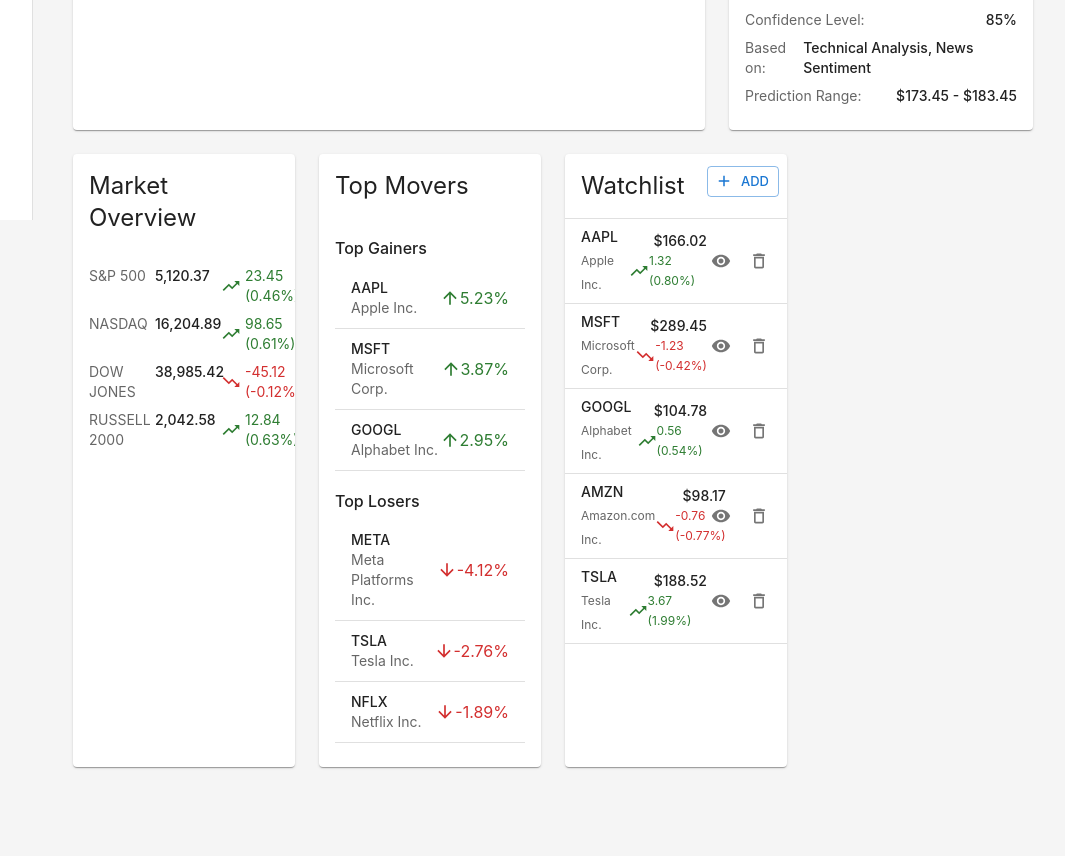
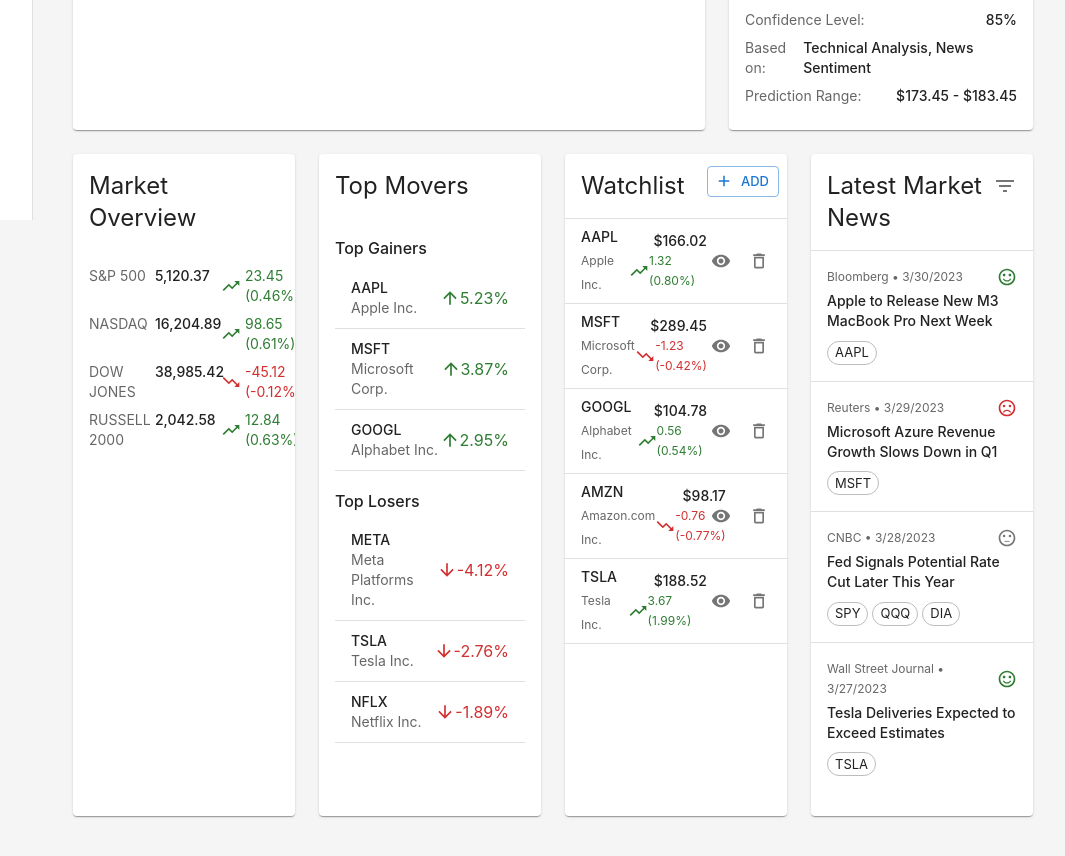
Before and after one commit to hadi-awan/Forecastr, a React (Vite) app in the folder frontend/: page / in a window 1280 px wide. Shown: the part 580-1436 px from the top of the page, without its empty margins (207-1272 px from the left). Before the commit the page ends 1387 px from the top, so only its background shows below. Built offline with nearby package versions, Linux system fonts and the light colour scheme.

Commit message:
Implemented NewsCard feature of Dashboard with mock data

```diff
--- a/frontend/src/components/Widgets/NewsCard.jsx
+++ b/frontend/src/components/Widgets/NewsCard.jsx
@@ -1 +1,266 @@
+import { useState } from 'react';
+import {
+  Card,
+  CardContent,
+  CardHeader,
+  Typography,
+  List,
+  ListItem,
+  Chip,
+  Box,
+  Divider,
+  IconButton,
+  Menu,
+  MenuItem,
+  Tooltip,
+  Dialog,
+  DialogTitle,
+  DialogContent,
+  DialogActions,
+  Button
+} from '@mui/material';
+import SentimentSatisfiedAltIcon from '@mui/icons-material/SentimentSatisfiedAlt';
+import SentimentVeryDissatisfiedIcon from '@mui/icons-material/SentimentVeryDissatisfied';
+import SentimentNeutralIcon from '@mui/icons-material/SentimentNeutral';
+import MoreVertIcon from '@mui/icons-material/MoreVert';
+import FilterListIcon from '@mui/icons-material/FilterList';
+import OpenInNewIcon from '@mui/icons-material/OpenInNew';
+
+const NewsCard = ({ stockSymbol = null }) => {
+  const [anchorEl, setAnchorEl] = useState(null);
+  const [selectedNewsItem, setSelectedNewsItem] = useState(null);
+  const [filterSentiment, setFilterSentiment] = useState('all');
+  const [openDialog, setOpenDialog] = useState(false);
+
+  // Mock news data
+  const newsItems = [
+    {
+      id: 1,
+      title: 'Apple to Release New M3 MacBook Pro Next Week',
+      source: 'Bloomberg',
+      date: '2023-03-30',
+      sentiment: 'positive',
+      symbols: ['AAPL'],
+      summary: 'Apple is set to announce new MacBook Pro models featuring the M3 chip next week, according to sources familiar with the matter. The new models are expected to offer significant performance improvements over current models, potentially boosting holiday sales.',
+      url: '#'
+    },
+    {
+      id: 2,
+      title: 'Microsoft Azure Revenue Growth Slows Down in Q1',
+      source: 'Reuters',
+      date: '2023-03-29',
+      sentiment: 'negative',
+      symbols: ['MSFT'],
+      summary: 'Microsoft reported a slowdown in Azure cloud services growth in its Q1 earnings call, falling short of analyst expectations. The company cited economic headwinds and delayed enterprise spending as key factors affecting growth.',
+      url: '#'
+    },
+    {
+      id: 3,
+      title: 'Fed Signals Potential Rate Cut Later This Year',
+      source: 'CNBC',
+      date: '2023-03-28',
+      sentiment: 'neutral',
+      symbols: ['SPY', 'QQQ', 'DIA'],
+      summary: 'Federal Reserve officials hinted at a possible interest rate cut later this year during their latest meeting, according to minutes released today. The central bank is monitoring inflation data closely before making any policy changes.',
+      url: '#'
+    },
+    {
+      id: 4,
+      title: 'Tesla Deliveries Expected to Exceed Estimates',
+      source: 'Wall Street Journal',
+      date: '2023-03-27',
+      sentiment: 'positive',
+      symbols: ['TSLA'],
+      summary: 'Tesla is poised to exceed delivery estimates for the quarter, according to industry analysts tracking the company\'s output. Production improvements at its Shanghai and Berlin facilities have helped the electric vehicle maker overcome supply chain challenges.',
+      url: '#'
+    },
+  ];
+
+  // Filter news by stock symbol if provided, then by sentiment
+  const filteredNews = newsItems
+    .filter(item => stockSymbol ? item.symbols.includes(stockSymbol) : true)
+    .filter(item => filterSentiment === 'all' ? true : item.sentiment === filterSentiment);
+
+  const handleMenuClick = (event) => {
+    setAnchorEl(event.currentTarget);
+  };
+
+  const handleMenuClose = () => {
+    setAnchorEl(null);
+  };
+
+  const handleFilterSentiment = (sentiment) => {
+    setFilterSentiment(sentiment);
+    handleMenuClose();
+  };
+
+  const handleOpenNewsDialog = (newsItem) => {
+    setSelectedNewsItem(newsItem);
+    setOpenDialog(true);
+  };
+
+  const handleCloseNewsDialog = () => {
+    setOpenDialog(false);
+  };
+
+  const renderSentimentIcon = (sentiment) => {
+    switch(sentiment) {
+      case 'positive':
+        return <SentimentSatisfiedAltIcon fontSize="small" color="success" />;
+      case 'negative':
+        return <SentimentVeryDissatisfiedIcon fontSize="small" color="error" />;
+      default:
+        return <SentimentNeutralIcon fontSize="small" color="action" />;
+    }
+  };
+
+  const getSentimentLabel = (sentiment) => {
+    switch(sentiment) {
+      case 'positive':
+        return 'Positive';
+      case 'negative':
+        return 'Negative';
+      case 'neutral':
+        return 'Neutral';
+      default:
+        return 'All';
+    }
+  };
+
+  return (
+    <Card sx={{ height: '100%', display: 'flex', flexDirection: 'column' }}>
+      <CardHeader
+        title={stockSymbol ? `${stockSymbol} News` : "Latest Market News"}
+        action={
+          <Box>
+            <Tooltip title="Filter by sentiment">
+              <IconButton aria-label="filter" onClick={handleMenuClick}>
+                <FilterListIcon />
+              </IconButton>
+            </Tooltip>
+            <Menu
+              anchorEl={anchorEl}
+              open={Boolean(anchorEl)}
+              onClose={handleMenuClose}
+            >
+              <MenuItem onClick={() => handleFilterSentiment('all')}>
+                All Sentiment
+              </MenuItem>
+              <MenuItem onClick={() => handleFilterSentiment('positive')}>
+                <SentimentSatisfiedAltIcon fontSize="small" color="success" sx={{ mr: 1 }} />
+                Positive
+              </MenuItem>
+              <MenuItem onClick={() => handleFilterSentiment('neutral')}>
+                <SentimentNeutralIcon fontSize="small" color="action" sx={{ mr: 1 }} />
+                Neutral
+              </MenuItem>
+              <MenuItem onClick={() => handleFilterSentiment('negative')}>
+                <SentimentVeryDissatisfiedIcon fontSize="small" color="error" sx={{ mr: 1 }} />
+                Negative
+              </MenuItem>
+            </Menu>
+          </Box>
+        }
+        subheader={filterSentiment !== 'all' ? `Filtered: ${getSentimentLabel(filterSentiment)} Sentiment` : null}
+      />
+      <Divider />
+      <CardContent sx={{ flex: 1, overflow: 'auto', p: 0 }}>
+        {filteredNews.length === 0 ? (
+          <Box sx={{ p: 2, textAlign: 'center' }}>
+            <Typography variant="body2" color="text.secondary">
+              No news articles match your filters.
+            </Typography>
+          </Box>
+        ) : (
+          <List disablePadding>
+            {filteredNews.map((news, index) => (
+              <Box key={news.id} sx={{ cursor: 'pointer' }} onClick={() => handleOpenNewsDialog(news)}>
+                {index > 0 && <Divider />}
+                <ListItem disablePadding sx={{ display: 'block', p: 2 }}>
+                  <Box sx={{ display: 'flex', justifyContent: 'space-between', mb: 0.5 }}>
+                    <Typography variant="caption" color="text.secondary">
+                      {news.source} • {new Date(news.date).toLocaleDateString()}
+                    </Typography>
+                    <Box sx={{ display: 'flex', alignItems: 'center' }}>
+                      {renderSentimentIcon(news.sentiment)}
+                    </Box>
+                  </Box>
+                  <Typography variant="body2" fontWeight="medium">
+                    {news.title}
+                  </Typography>
+                  <Box sx={{ mt: 1 }}>
+                    {news.symbols.map(symbol => (
+                      <Chip
+                        key={symbol}
+                        label={symbol}
+                        size="small"
+                        variant="outlined"
+                        sx={{ mr: 0.5 }}
+                      />
+                    ))}
+                  </Box>
+                </ListItem>
+              </Box>
+            ))}
+          </List>
+        )}
+      </CardContent>
+
+      {/* News Detail Dialog */}
+      <Dialog open={openDialog} onClose={handleCloseNewsDialog} maxWidth="sm" fullWidth>
+        {selectedNewsItem && (
+          <>
+            <DialogTitle>
+              <Typography variant="h6" fontWeight="medium">
+                {selectedNewsItem.title}
+              </Typography>
+              <Box sx={{ display: 'flex', alignItems: 'center', mt: 1 }}>
+                <Typography variant="caption" color="text.secondary">
+                  {selectedNewsItem.source} • {new Date(selectedNewsItem.date).toLocaleDateString()}
+                </Typography>
+                <Box sx={{ display: 'flex', alignItems: 'center', ml: 1 }}>
+                  {renderSentimentIcon(selectedNewsItem.sentiment)}
+                  <Typography variant="caption" sx={{ ml: 0.5 }}>
+                    {getSentimentLabel(selectedNewsItem.sentiment)} sentiment
+                  </Typography>
+                </Box>
+              </Box>
+            </DialogTitle>
+            <DialogContent>
+              <Typography variant="body1" sx={{ mb: 2 }}>
+                {selectedNewsItem.summary}
+              </Typography>
+              <Box sx={{ mt: 2 }}>
+                <Typography variant="subtitle2">Related Stocks:</Typography>
+                <Box sx={{ mt: 1 }}>
+                  {selectedNewsItem.symbols.map(symbol => (
+                    <Chip
+                      key={symbol}
+                      label={symbol}
+                      size="small"
+                      variant="outlined"
+                      sx={{ mr: 0.5 }}
+                    />
+                  ))}
+                </Box>
+              </Box>
+            </DialogContent>
+            <DialogActions>
+              <Button onClick={handleCloseNewsDialog}>Close</Button>
+              <Button
+                variant="contained"
+                endIcon={<OpenInNewIcon />}
+                href={selectedNewsItem.url}
+                target="_blank"
+              >
+                Read Full Article
+              </Button>
+            </DialogActions>
+          </>
+        )}
+      </Dialog>
+    </Card>
+  );
+};
+
 export default NewsCard;
--- a/frontend/src/pages/Dashboard.jsx
+++ b/frontend/src/pages/Dashboard.jsx
@@ -4,6 +4,8 @@
 import MarketOverviewCard from '../components/Widgets/MarketOverviewCard';
 import TopMoversCard from '../components/Widgets/TopMoversCard';
 import WatchlistCard from '../components/Widgets/WatchlistCard';
+import NewsCard from '../components/Widgets/NewsCard';
+
 
 const Dashboard = () => {
   return (
@@ -37,6 +39,11 @@
             <Grid item xs={12} md={6} lg={3}>
               <WatchlistCard />
             </Grid>
+
+            {/* News */}
+            <Grid item xs={12} md={6} lg={3}>
+              <NewsCard />
+            </Grid>
       </Grid>
     </Box>
   );
```
